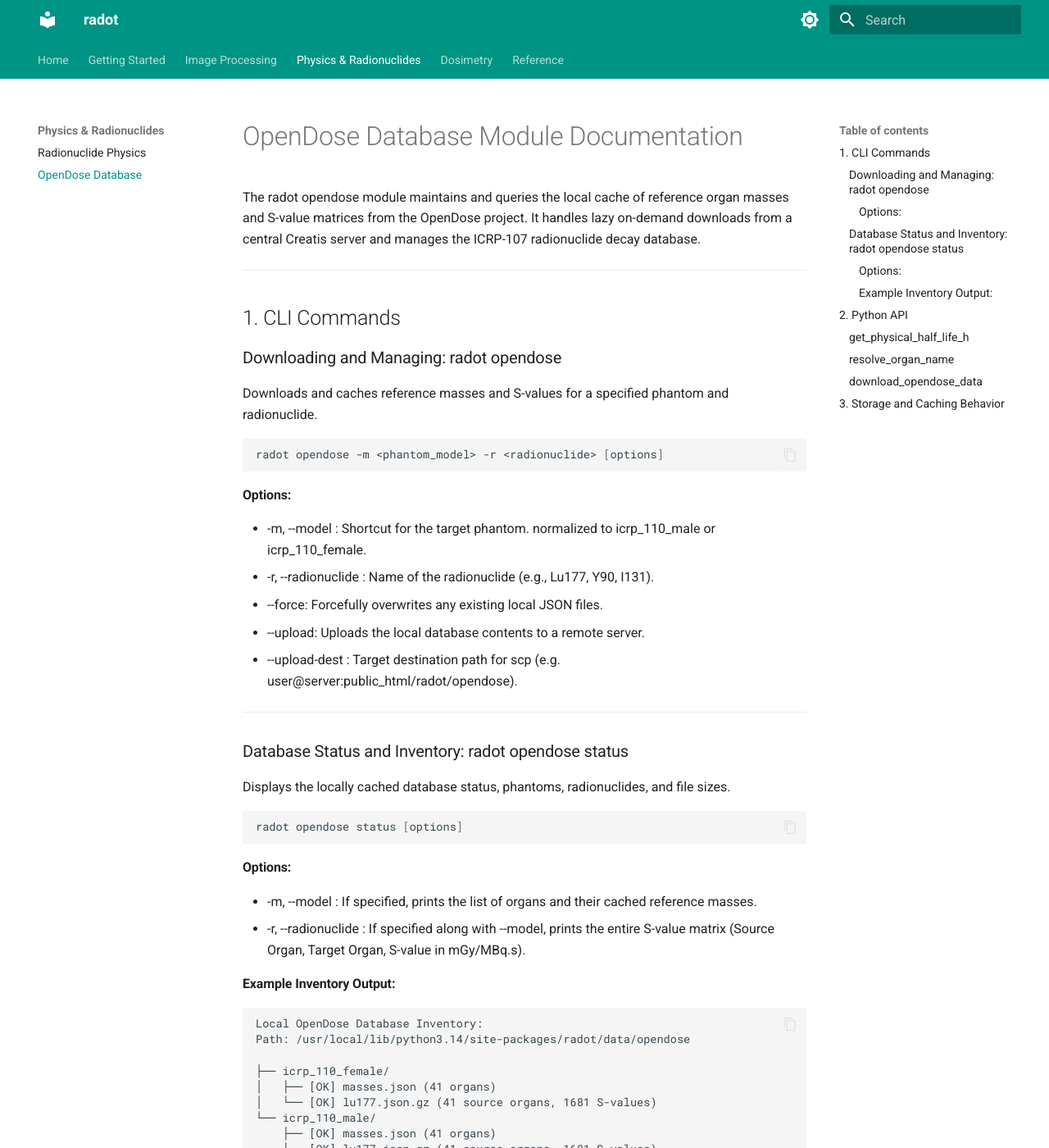
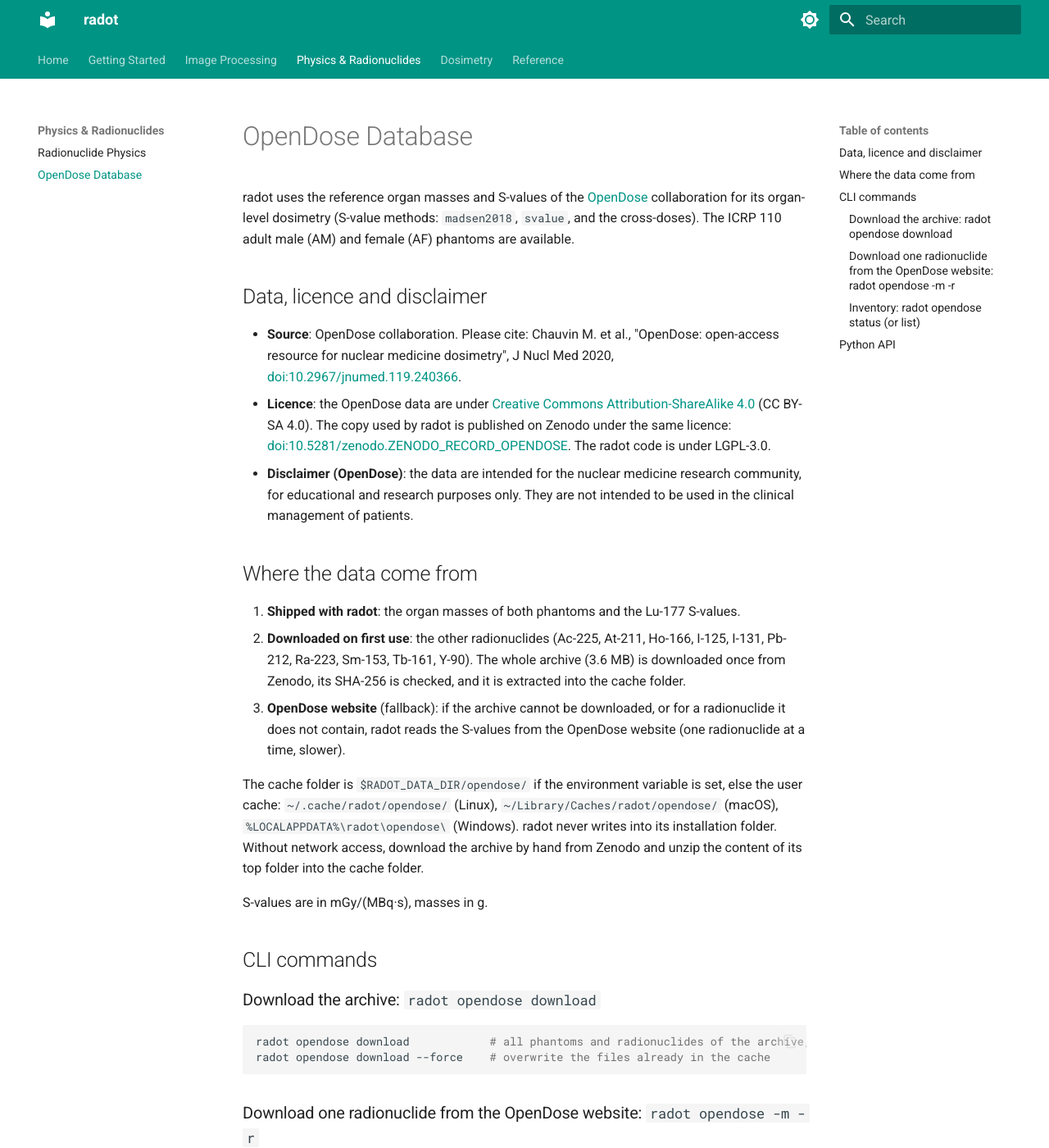
Before and after one commit to dsarrut/radot, an MkDocs documentation site: the page built from docs/5b_opendose.md, in a window 1280 px wide and 1400 px high. Shown: the whole window at 82% size. Built offline with MkDocs 1.6.1 and Material for MkDocs 9.7.7, drawn with Linux system fonts in a browser that asks for light colours; some of the changed text lies outside the part shown.

Commit message:
feat: OpenDose data from Zenodo into a user cache (CC BY-SA 4.0)
Masses and Lu177 (both phantoms) shipped; the other radionuclides are
downloaded once from a Zenodo archive (checksum) into $RADOT_DATA_DIR or the
user cache, never into the installed package; the OpenDose website stays as
fallback. 'radot opendose download'; '--upload' and the personal page
removed. Licence notice and research-only disclaimer in the README, docs and
the shipped data. The Zenodo record number is a placeholder until published.

Co-Authored-By: Claude Opus 5.5 <noreply@anthropic.com>

````diff
--- a/docs/5b_opendose.md
+++ b/docs/5b_opendose.md
@@ -1,113 +1,59 @@
-# OpenDose Database Module Documentation
+# OpenDose Database
 
-The radot opendose module maintains and queries the local cache of reference organ masses and S-value matrices from the OpenDose project. It handles lazy on-demand downloads from a central Creatis server and manages the ICRP-107 radionuclide decay database.
+radot uses the reference organ masses and S-values of the [OpenDose](https://opendose.org) collaboration for its organ-level dosimetry (S-value methods: `madsen2018`, `svalue`, and the cross-doses). The ICRP 110 adult male (AM) and female (AF) phantoms are available.
 
----
+## Data, licence and disclaimer
 
-## 1. CLI Commands
+- **Source**: OpenDose collaboration. Please cite: Chauvin M. et al., "OpenDose: open-access resource for nuclear medicine dosimetry", J Nucl Med 2020, [doi:10.2967/jnumed.119.240366](https://doi.org/10.2967/jnumed.119.240366).
+- **Licence**: the OpenDose data are under [Creative Commons Attribution-ShareAlike 4.0](https://creativecommons.org/licenses/by-sa/4.0/) (CC BY-SA 4.0). The copy used by radot is published on Zenodo under the same licence: [doi:10.5281/zenodo.ZENODO_RECORD_OPENDOSE](https://doi.org/10.5281/zenodo.ZENODO_RECORD_OPENDOSE). The radot code is under LGPL-3.0.
+- **Disclaimer (OpenDose)**: the data are intended for the nuclear medicine research community, for educational and research purposes only. They are not intended to be used in the clinical management of patients.
 
-### Downloading and Managing: radot opendose
+## Where the data come from
 
-Downloads and caches reference masses and S-values for a specified phantom and radionuclide.
+1. **Shipped with radot**: the organ masses of both phantoms and the Lu-177 S-values.
+2. **Downloaded on first use**: the other radionuclides (Ac-225, At-211, Ho-166, I-125, I-131, Pb-212, Ra-223, Sm-153, Tb-161, Y-90). The whole archive (3.6 MB) is downloaded once from Zenodo, its SHA-256 is checked, and it is extracted into the cache folder.
+3. **OpenDose website** (fallback): if the archive cannot be downloaded, or for a radionuclide it does not contain, radot reads the S-values from the OpenDose website (one radionuclide at a time, slower).
+
+The cache folder is `$RADOT_DATA_DIR/opendose/` if the environment variable is set, else the user cache: `~/.cache/radot/opendose/` (Linux), `~/Library/Caches/radot/opendose/` (macOS), `%LOCALAPPDATA%\radot\opendose\` (Windows). radot never writes into its installation folder. Without network access, download the archive by hand from Zenodo and unzip the content of its top folder into the cache folder.
+
+S-values are in mGy/(MBq·s), masses in g.
+
+## CLI commands
+
+### Download the archive: `radot opendose download`
 
 ```bash
-radot opendose -m <phantom_model> -r <radionuclide> [options]
+radot opendose download            # all phantoms and radionuclides of the archive, into the cache
+radot opendose download --force    # overwrite the files already in the cache
 ```
 
-#### Options:
-* -m, --model <AM|AF|male|female>: Shortcut for the target phantom. normalized to icrp_110_male or icrp_110_female.
-* -r, --radionuclide <isotope_name>: Name of the radionuclide (e.g., Lu177, Y90, I131).
-* --force: Forcefully overwrites any existing local JSON files.
-* --upload: Uploads the local database contents to a remote server.
-* --upload-dest <scp_path>: Target destination path for scp (e.g. user@server:public_html/radot/opendose).
+### Download one radionuclide from the OpenDose website: `radot opendose -m -r`
 
----
-
-### Database Status and Inventory: radot opendose status
-
-Displays the locally cached database status, phantoms, radionuclides, and file sizes.
+For a radionuclide not in the archive:
 
 ```bash
-radot opendose status [options]
+radot opendose -m <AM|AF|male|female> -r <radionuclide> [--force]
 ```
 
-#### Options:
-* -m, --model <phantom_model>: If specified, prints the list of organs and their cached reference masses.
-* -r, --radionuclide <isotope_name>: If specified along with --model, prints the entire S-value matrix (Source Organ, Target Organ, S-value in mGy/MBq.s).
+### Inventory: `radot opendose status` (or `list`)
 
-#### Example Inventory Output:
-```text
-Local OpenDose Database Inventory:
-Path: /usr/local/lib/python3.14/site-packages/radot/data/opendose
-
-├── icrp_110_female/
-│   ├── [OK] masses.json (41 organs)
-│   └── [OK] lu177.json.gz (41 source organs, 1681 S-values)
-└── icrp_110_male/
-    ├── [OK] masses.json (41 organs)
-    └── [OK] lu177.json.gz (41 source organs, 1681 S-values)
-
-Total space used: 184.2 KB (2 Radionuclides, 2 Phantoms)
+```bash
+radot opendose status                  # files shipped with radot, then the cache
+radot opendose status -m AM            # organs and reference masses of the phantom
+radot opendose status -m AM -r lu177   # S-value matrix (source organ, target organ, mGy/MBq.s)
 ```
 
----
-
-## 2. Python API
-
-You can programmatically query phantoms, half-lives, and retrieve S-value files.
-
-### get_physical_half_life_h
-
-Retrieves the physical half-life of any radionuclide in hours from the ICRP-107 database.
+## Python API
 
 ```python
-from radot.db import get_physical_half_life_h
+from radot.db import get_s_value, get_reference_mass, resolve_organ_name, get_physical_half_life_h
 
-# Look up Lu177 decay half-life in hours
-tp_hours = get_physical_half_life_h("Lu177")
-print(f"Lu177 Half-Life: {tp_hours:.2f} hours")  # Prints: 159.36 hours
+get_s_value("male", "lu177", "Liver", "Liver")     # mGy/(MBq.s), self-dose S-value
+get_reference_mass("female", "Kidney_L")           # g
+resolve_organ_name("Kidney_L")                     # 'Left kidney' (TG-263 -> OpenDose name)
+get_physical_half_life_h("Lu177")                  # h, from ICRP 107
 ```
 
----
+Other functions: `download_opendose_archive(force=False)` (the Zenodo archive), `download_opendose_data(phantom, isotope, force=False)` (one radionuclide from the OpenDose website), `data_dir()` and `opendose_cache_dir()` (cache location).
 
-### resolve_organ_name
-
-Resolves custom or AAPM TG-263 organ name strings to standard OpenDose names.
-
-```python
-from radot.db import resolve_organ_name
-
-# Map Kidney_L to standard OpenDose organ name
-name = resolve_organ_name("Kidney_L")
-print(name)  # Prints: Left kidney
-
-# Map a custom spelling
-name_2 = resolve_organ_name("stomach_wall")
-print(name_2)  # Prints: Stomach wall
-```
-
----
-
-### download_opendose_data
-
-Triggers an explicit download of the reference masses and S-values.
-
-```python
-from radot.db import download_opendose_data
-
-download_opendose_data(
-    phantom="male",
-    isotope="Lu-177",
-    force=False
-)
-```
-
----
-
-## 3. Storage and Caching Behavior
-
-1. Lazy Loading: The dosimetry calculation module automatically calls the lazy-downloading mechanism on-the-fly. If an S-value file or masses file is missing locally during a calculation, radot retrieves it from the central repository (https://www.creatis.insa-lyon.fr/~dsarrut/radot/opendose/) and saves it in the local package data path.
-2. In-Memory Caching: Downloaded masses and S-values are cached in-memory (using _masses_cache and _s_values_cache) so that subsequent calculations or lookups do not read from disk repeatedly.
-3. Direct OpenDose Fallback: If downloading from the central Creatis registry fails, radot attempts to query and rebuild the required data by scraping the official OpenDose registry. If both sources are unavailable, a clear error is raised.
-
-DEFAULT_DATABASE_URL = "https://www.creatis.insa-lyon.fr/~dsarrut/radot/opendose/"
+Masses and S-values are loaded on demand and kept in memory for the following lookups.
--- a/pyproject.toml
+++ b/pyproject.toml
@@ -61,7 +61,9 @@ radot = "radot.cli:main"
 where = ["src"]
 
 [tool.setuptools.package-data]
-radot = ["data/*.json", "data/opendose/*/*.json"]
+# OpenDose: only the masses and Lu177 are shipped; the rest is downloaded (radot.db), and a local
+# cache in data/opendose/ must not end up in a build.
+radot = ["data/*.json", "data/opendose/*/masses.json", "data/opendose/*/lu177.json.gz", "data/opendose/README.txt"]
 
 [tool.pytest.ini_options]
 testpaths = ["tests", "validation"]
````
Also changed, not shown: AGENTS.md (+2 -2 lines), README.md (+6 -0 lines), 9 other files.
